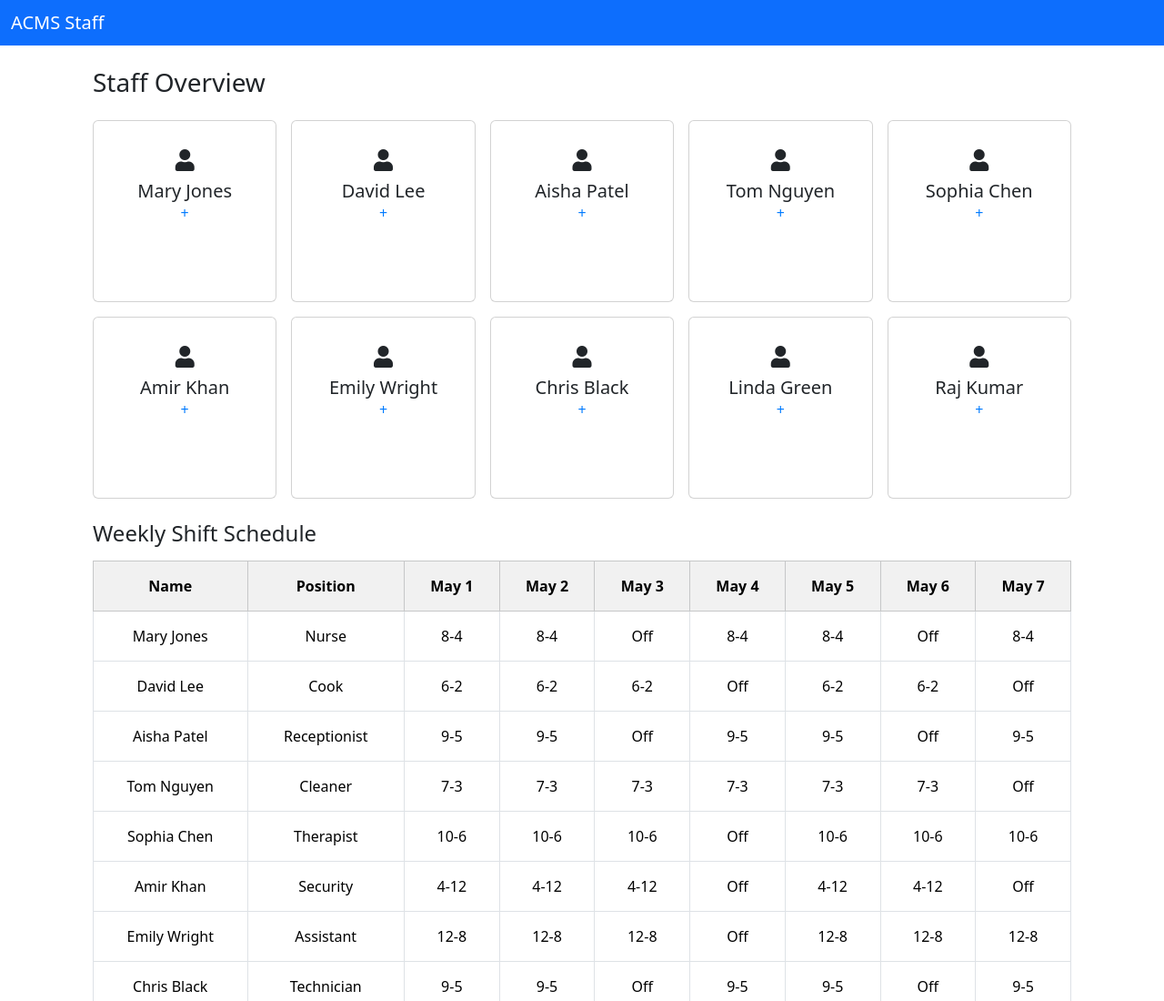
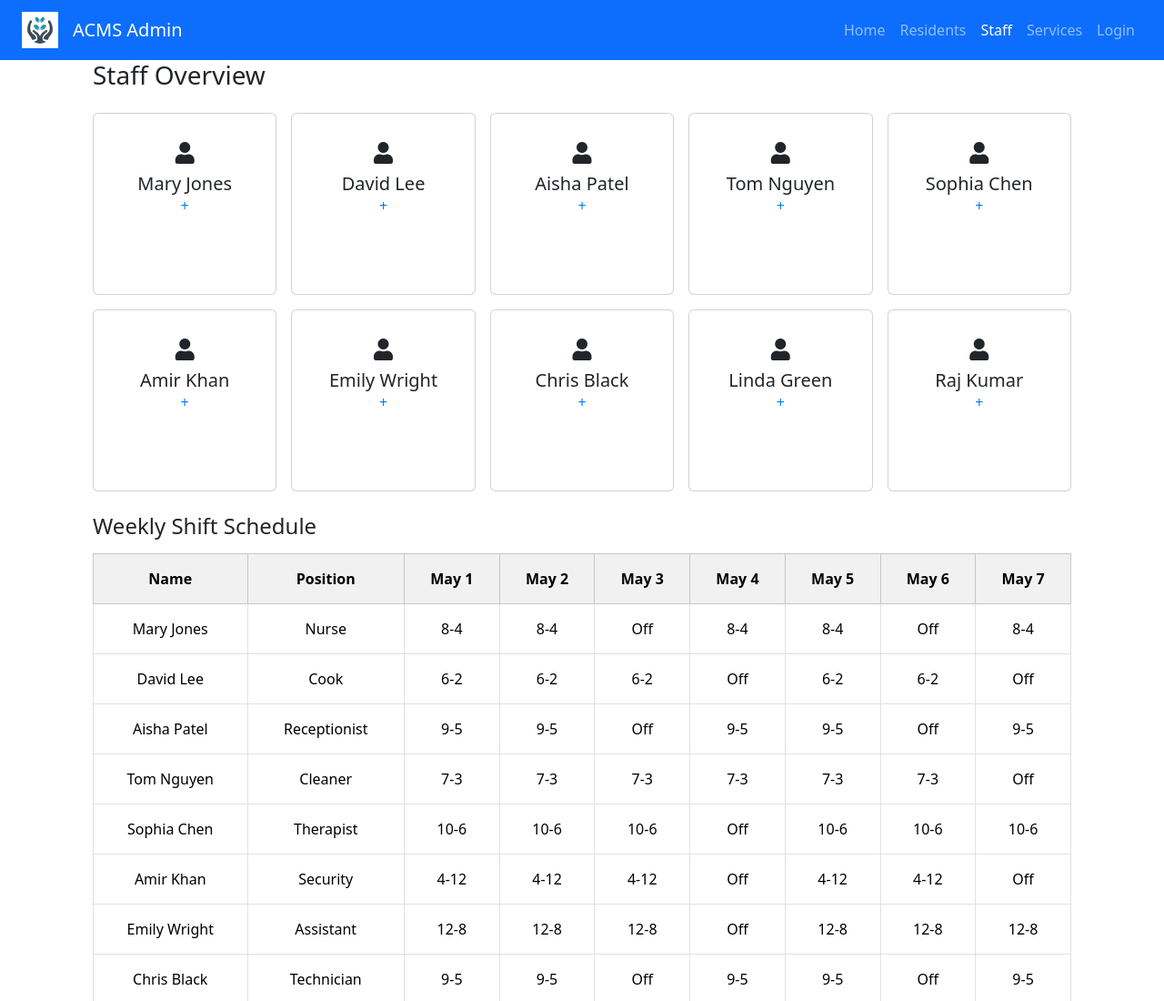
Before and after one commit to athwtrrrr/ICT_Project-A_Aged_Care_System, a website: page staff_directory.html in a window 1280 px wide. Shown: the top 1100 px of the page at 91% size. Drawn offline with nearby package versions, Linux system fonts and the light colour scheme.

Commit message:
minor changes innavigation

```diff
--- a/staff_directory.html
+++ b/staff_directory.html
@@ -65,11 +65,36 @@
     </style>
 </head>
 <body>
-    <nav class="navbar navbar-dark bg-primary mb-4">
-        <div class="container-fluid">
-            <span class="navbar-brand mb-0 h1">ACMS Staff</span>
+    <nav class="navbar navbar-expand-lg navbar-dark bg-primary px-4">
+        <a class="navbar-brand d-flex align-items-center" href="home.html">
+          <img src="logo.png" alt="ACMS Logo" height="40" class="d-inline-block align-text-top">
+          <span class="ms-3">ACMS Admin</span>
+        </a>
+
+        <button class="navbar-toggler" type="button" data-bs-toggle="collapse" data-bs-target="#navbarNav" aria-controls="navbarNav" aria-expanded="false" aria-label="Toggle navigation">
+          <span class="navbar-toggler-icon"></span>
+        </button>
+
+        <div class="collapse navbar-collapse" id="navbarNav">
+          <ul class="navbar-nav ms-auto">
+            <li class="nav-item">
+              <a class="nav-link" href="home.html">Home</a>
+            </li>
+            <li class="nav-item">
+              <a class="nav-link" href="admin-dashboardresident.html">Residents</a>
+            </li>
+            <li class="nav-item">
+              <a class="nav-link active" aria-current="page" href="staff_directory.html">Staff</a>
+            </li>
+            <li class="nav-item">
+              <a class="nav-link" href="services.html">Services</a>
+            </li>
+            <li class="nav-item">
+              <a class="nav-link" href="index.html">Login</a>
+            </li>
+          </ul>
         </div>
-    </nav>
+      </nav>
 
     <div class="container">
         <h3 class="mb-4">Staff Overview</h3>
```
Also changed, not shown: admin-dashboardresident.html (+2 -2 lines), family-portalresident.html (+2 -3 lines), home.html (+1 -1 lines).
